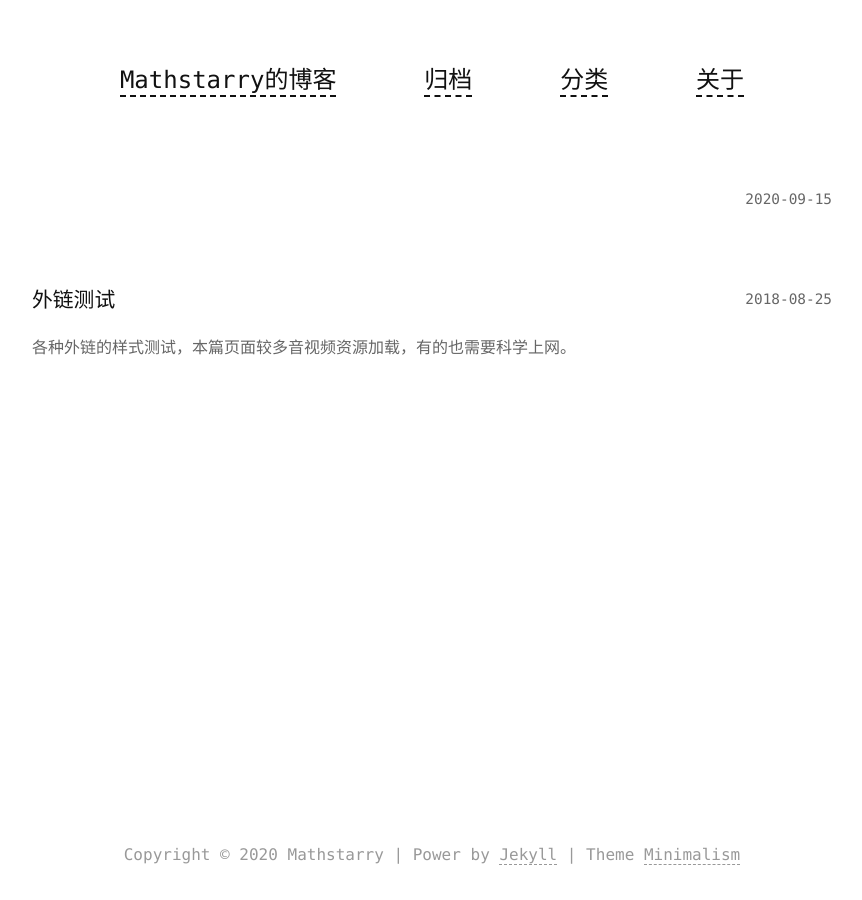
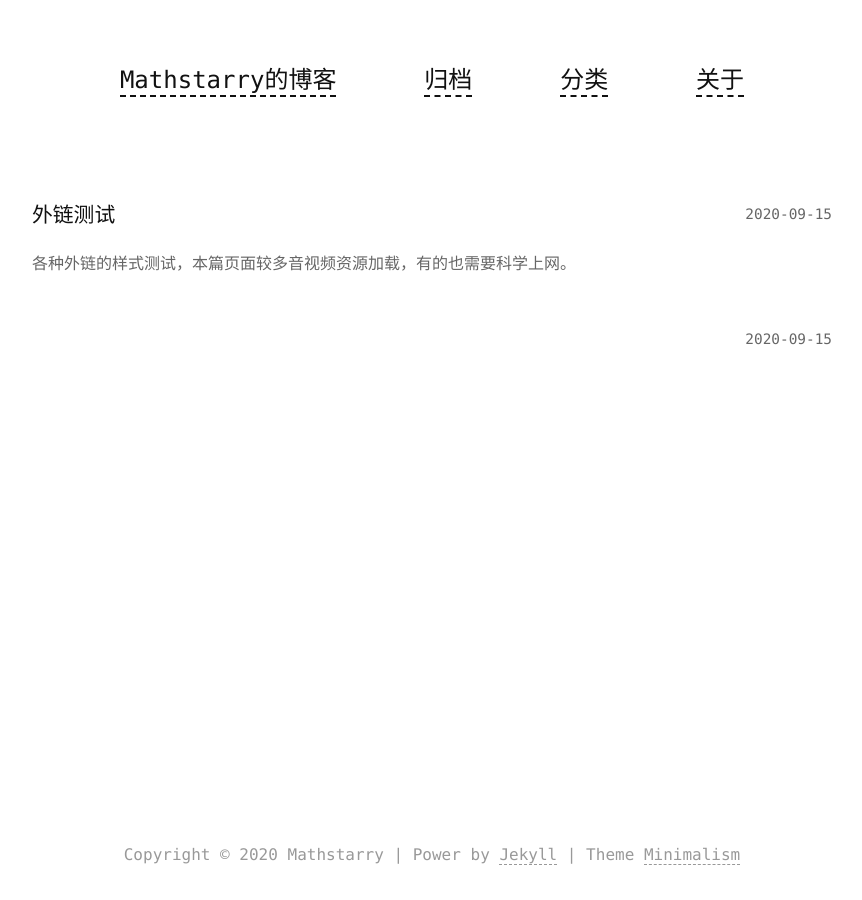
Before and after one commit to Mathstarry/Mathstarry.github.io, a Jekyll site: the page built from articles.md, in a window 1280 px wide. Shown: the whole page, without its empty margins (208-1070 px from the left). Built offline with Jekyll 4.4.1, drawn with Linux system fonts in a browser that asks for light colours; comment, search, counter and statistics services are not loaded.

Commit message:
Update and rename 2018-08-25-out-chain-test.md to 2018-09-15-out-chain-test.md

```diff
--- a/_posts/2018-08-25-out-chain-test.md
+++ b/_posts/2018-09-15-out-chain-test.md
@@ -1,8 +1,8 @@
 ---
 title: 外链测试
-date:  2018-08-25 21:37:50 +0800
-category: Minimalism
-tags: test
+date:  2020-09-15 21:37:50 +0800
+category: Markdown
+tags: Markdown
 excerpt: 各种外链的样式测试，本篇页面较多音视频资源加载，有的也需要科学上网。
 ---
 
```
